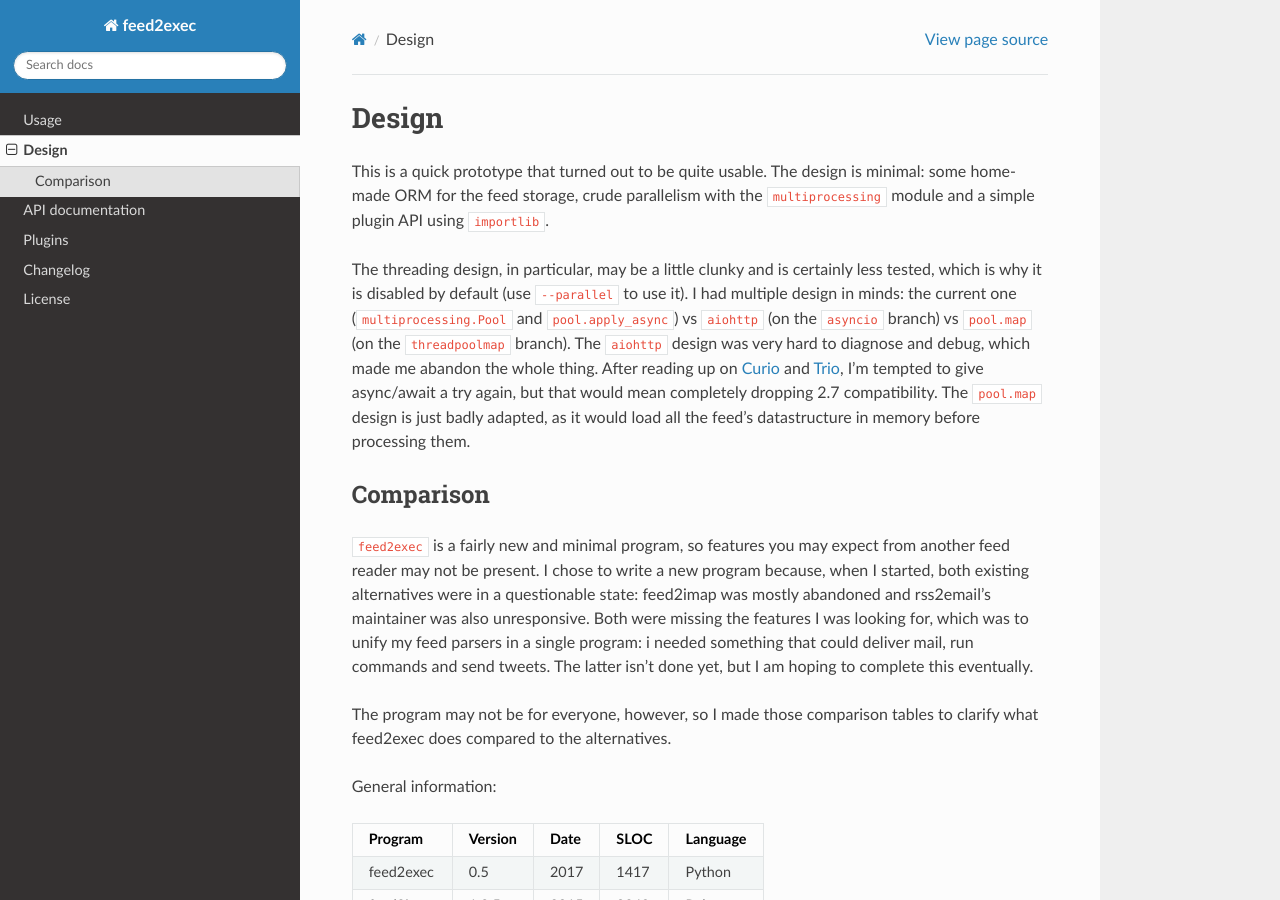
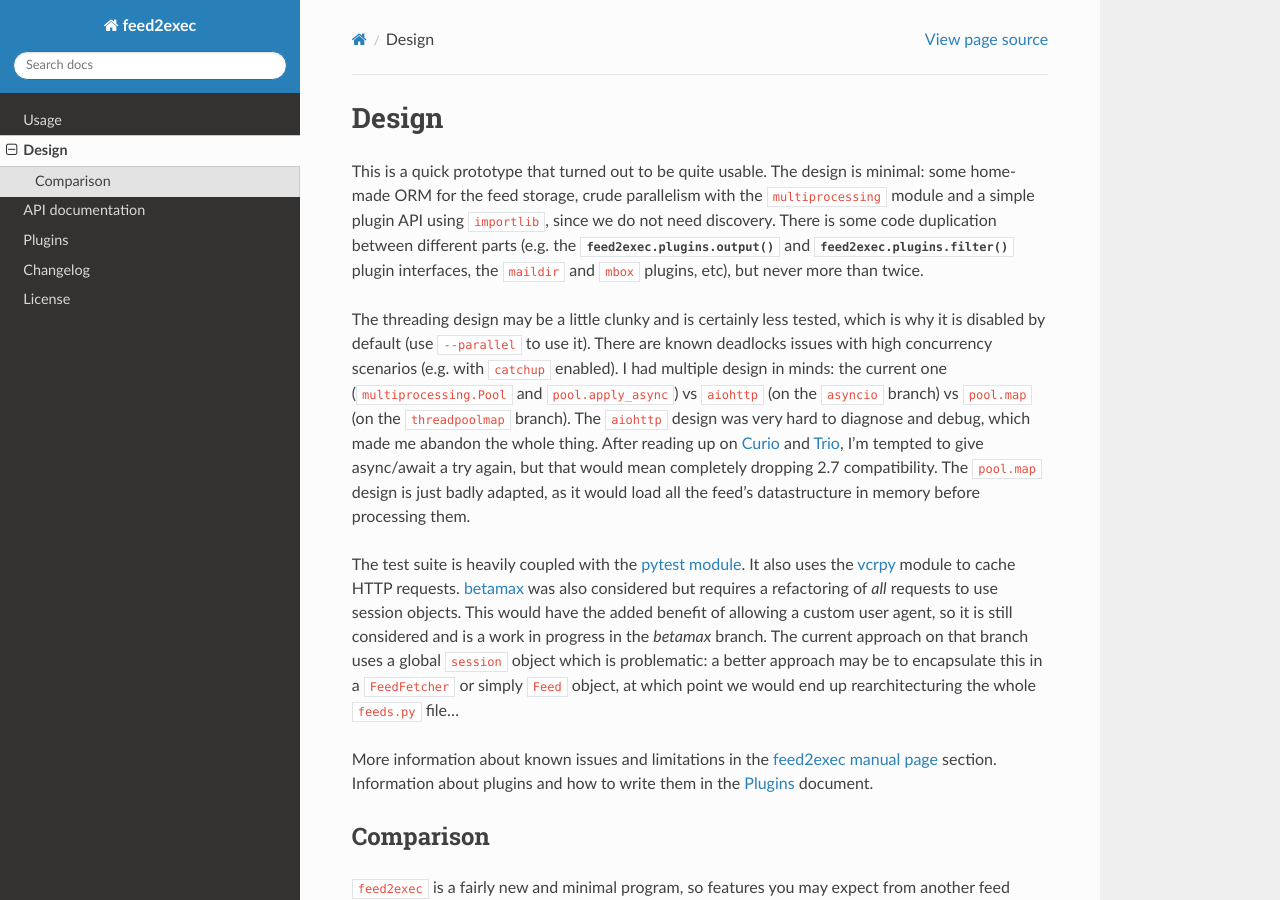
Before and after one commit to timb-machine-mirrors/anarcat-feed2exec, a Sphinx documentation site: the page built from doc/design.rst, in a window 1280 px wide and 900 px high. Built offline with Sphinx 7.4.7 and the Read the Docs theme 2.0.0, drawn with Linux system fonts in a browser that asks for light colours; the version number could not be read and is left out.

Commit message:
expand the design document

```diff
--- a/doc/design.rst
+++ b/doc/design.rst
@@ -4,19 +4,42 @@
 This is a quick prototype that turned out to be quite usable. The
 design is minimal: some home-made ORM for the feed storage, crude
 parallelism with the ``multiprocessing`` module and a simple plugin
-API using ``importlib``.
+API using ``importlib``, since we do not need discovery. There is some
+code duplication between different parts (e.g. the
+:func:`feed2exec.plugins.output` and :func:`feed2exec.plugins.filter`
+plugin interfaces, the ``maildir`` and ``mbox`` plugins, etc), but
+never more than twice.
 
-The threading design, in particular, may be a little clunky and is
-certainly less tested, which is why it is disabled by default (use
-``--parallel`` to use it). I had multiple design in minds: the current
-one (``multiprocessing.Pool`` and ``pool.apply_async``) vs ``aiohttp``
-(on the ``asyncio`` branch) vs ``pool.map`` (on the ``threadpoolmap``
-branch). The ``aiohttp`` design was very hard to diagnose and debug,
-which made me abandon the whole thing. After reading up on `Curio`_
-and `Trio`_, I'm tempted to give async/await a try again, but that
-would mean completely dropping 2.7 compatibility. The ``pool.map``
-design is just badly adapted, as it would load all the feed's
-datastructure in memory before processing them.
+The threading design may be a little clunky and is certainly less
+tested, which is why it is disabled by default (use ``--parallel`` to
+use it). There are known deadlocks issues with high concurrency
+scenarios (e.g. with ``catchup`` enabled). I had multiple design in
+minds: the current one (``multiprocessing.Pool`` and
+``pool.apply_async``) vs ``aiohttp`` (on the ``asyncio`` branch) vs
+``pool.map`` (on the ``threadpoolmap`` branch). The ``aiohttp`` design
+was very hard to diagnose and debug, which made me abandon the whole
+thing. After reading up on `Curio`_ and `Trio`_, I'm tempted to give
+async/await a try again, but that would mean completely dropping 2.7
+compatibility. The ``pool.map`` design is just badly adapted, as it
+would load all the feed's datastructure in memory before processing
+them.
+
+The test suite is heavily coupled with the `pytest module
+<https://pytest.org/>`_. It also uses the `vcrpy
+<https://pypi.python.org/pypi/vcrpy>`_ module to cache HTTP
+requests. `betamax <https://pypi.python.org/pypi/betamax>`_ was also
+considered but requires a refactoring of *all* requests to use session
+objects. This would have the added benefit of allowing a custom user
+agent, so it is still considered and is a work in progress in the
+`betamax` branch. The current approach on that branch uses a global
+``session`` object which is problematic: a better approach may be to
+encapsulate this in a ``FeedFetcher`` or simply ``Feed`` object, at
+which point we would end up rearchitecturing the whole ``feeds.py``
+file...
+
+More information about known issues and limitations in the
+:doc:`usage` section. Information about plugins and how to write them
+in the :doc:`plugins` document.
 
  .. _Curio: http://curio.readthedocs.io/
  .. _Trio: https://github.com/python-trio/trio
```
